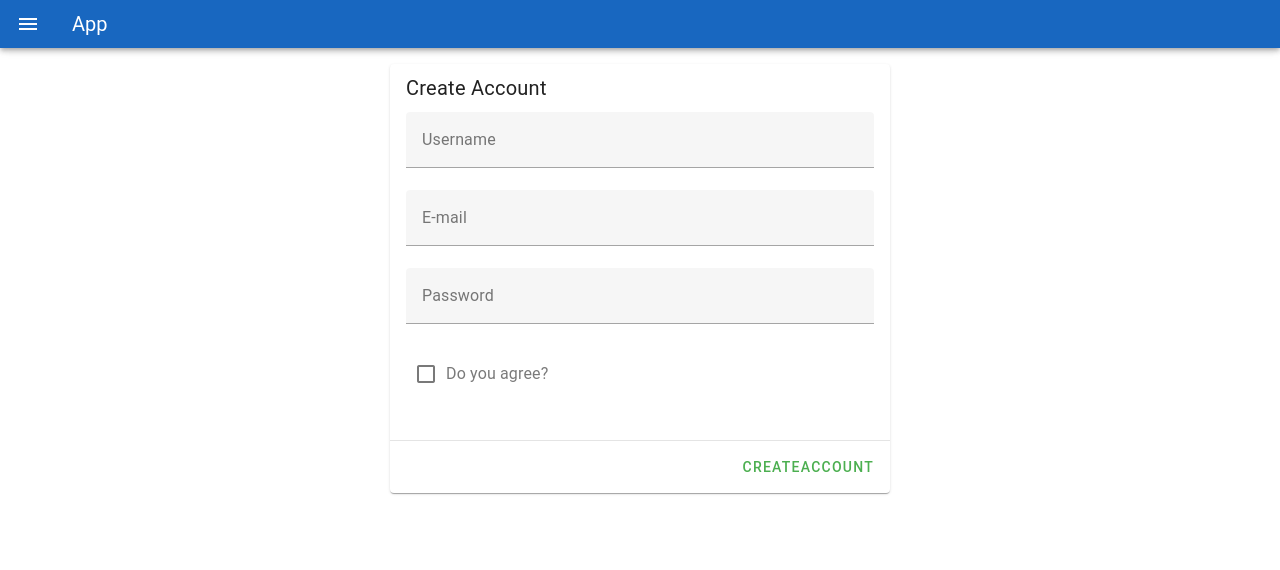
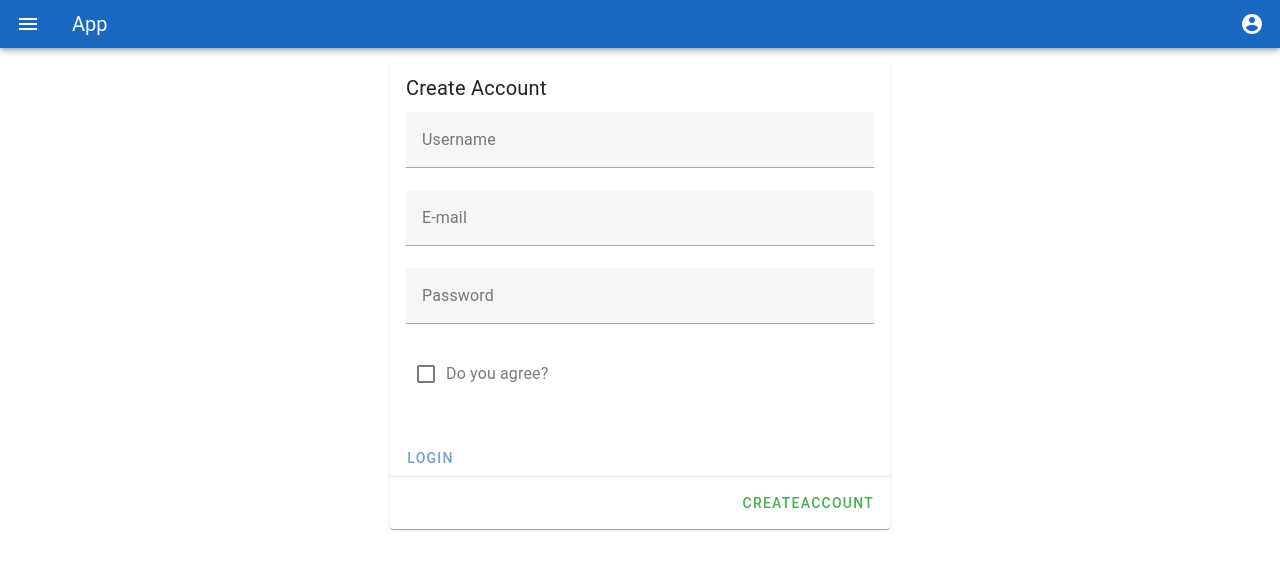
Before and after one commit to jeremdh62/challengeGp21, a Vue app in the folder front/: page /register in a window 1280 px wide. Shown: the top 570 px of the page. Built offline with nearby package versions, Linux system fonts and the light colour scheme.

Commit message:
add link

```diff
--- a/front/src/components/CardLogin.vue
+++ b/front/src/components/CardLogin.vue
@@ -21,6 +21,10 @@
           placeholder="Enter your password"
         ></v-text-field>
       </v-card-text>
+
+      <v-btn color="primary" variant="plain" @click="navigateTo('register')">
+        Create Account
+      </v-btn>
 
       <v-divider></v-divider>
 
@@ -71,6 +75,9 @@ export default {
           }
         );
     },
+    navigateTo(route) {
+      this.$router.push({ name: route });
+    },
   },
 };
 </script>
--- a/front/src/components/CardRegister.vue
+++ b/front/src/components/CardRegister.vue
@@ -36,6 +36,10 @@
           required
         ></v-checkbox>
       </v-card-text>
+
+      <v-btn color="primary" variant="plain" @click="navigateTo('login')">
+        Login
+      </v-btn>
 
       <v-divider></v-divider>
 
@@ -99,6 +103,9 @@ export default {
           }
         );
     },
+    navigateTo(route) {
+      this.$router.push({ name: route });
+    },
   },
 };
 </script>
--- a/front/src/components/NavBar.vue
+++ b/front/src/components/NavBar.vue
@@ -1,6 +1,3 @@
-<script setup>
-import { RouterLink } from "vue-router";
-</script>
 <template>
   <v-app-bar color="primary" density="compact">
     <v-app-bar-nav-icon
@@ -8,19 +5,25 @@ import { RouterLink } from "vue-router";
       @click.stop="drawer = !drawer"
     ></v-app-bar-nav-icon>
 
-    <v-app-bar-title>App</v-app-bar-title>
+    <v-app-bar-title @click="navigateTo('home')">App</v-app-bar-title>
+
+    <v-spacer></v-spacer>
+
+    <!-- connect -->
+    <v-btn icon @click="navigateTo('login')">
+      <v-icon>mdi-account-circle</v-icon>
+    </v-btn>
   </v-app-bar>
 
   <v-navigation-drawer v-model="drawer" temporary>
     <v-list density="compact" nav>
-      <v-list-item prepend-icon="mdi-view-dashboard" title="Home" value="home">
-        <RouterLink to="/"></RouterLink>
+      <v-list-item
+        prepend-icon="mdi-home"
+        title="Home"
+        value="home"
+        @click="navigateTo('home')"
+      >
       </v-list-item>
-      <v-list-item
-        prepend-icon="mdi-forum"
-        title="About"
-        value="about"
-      ></v-list-item>
     </v-list>
   </v-navigation-drawer>
 </template>
@@ -30,5 +33,10 @@ export default {
   data: () => ({
     drawer: false,
   }),
+  methods: {
+    navigateTo(route) {
+      this.$router.push({ name: route });
+    },
+  },
 };
 </script>
```
